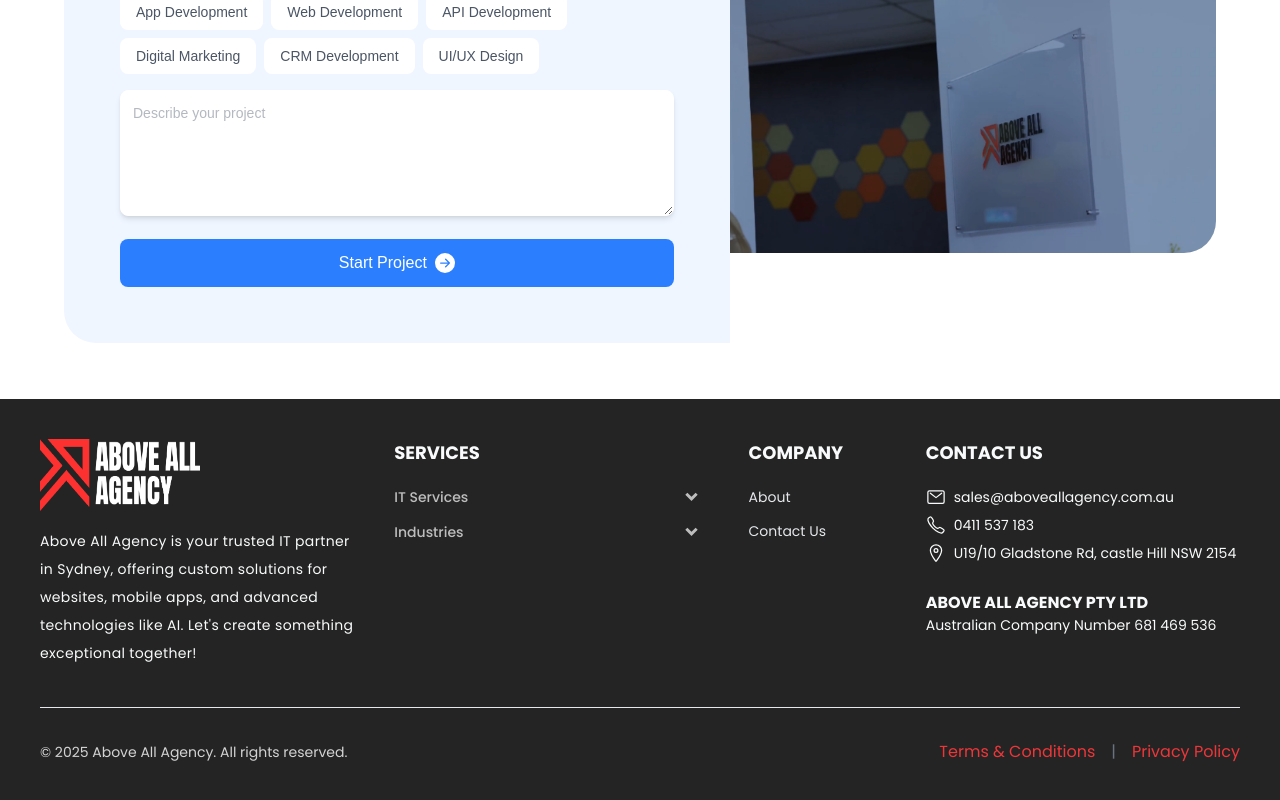
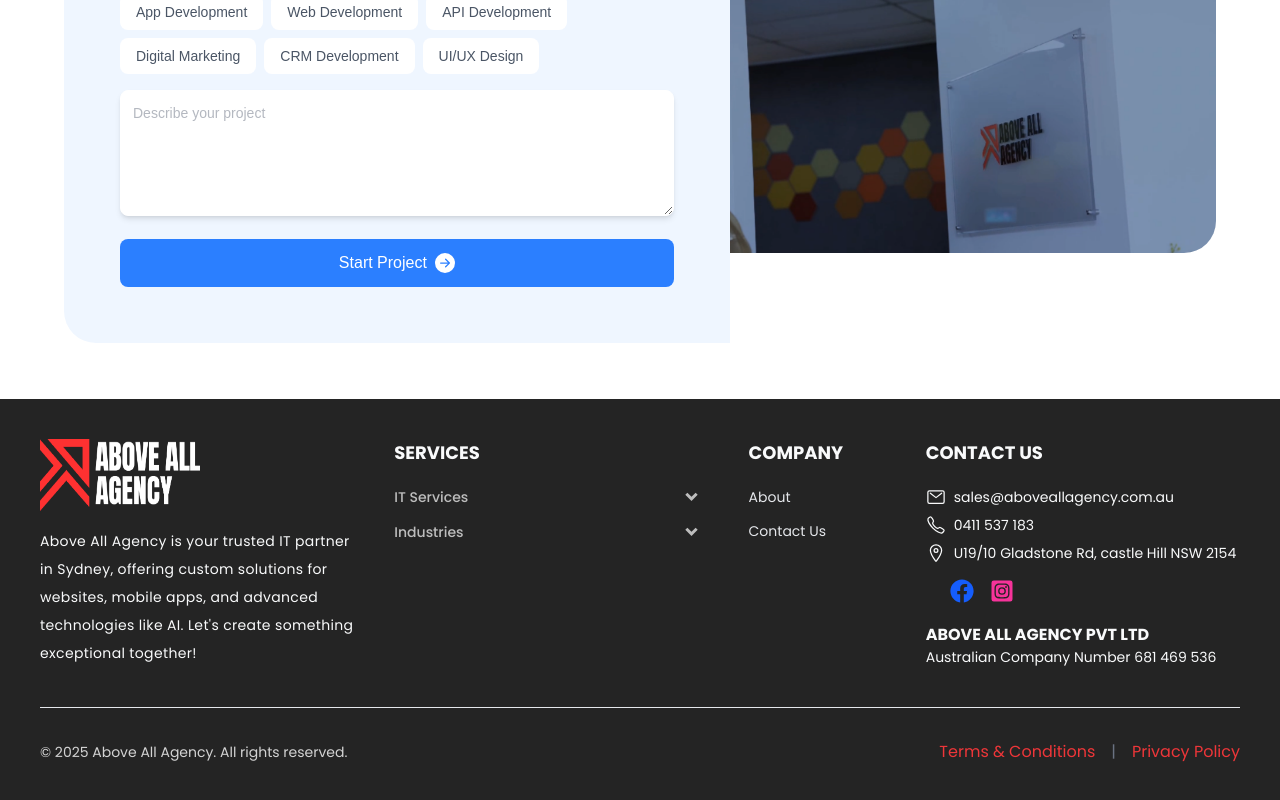
Before and after one commit to volvrit1/aaa-new-design, a Next.js app: page /services/api-development in a window 1280 px wide. Shown: the part 6598-7398 px from the top of the page. Built offline with nearby package versions, Linux system fonts and the light colour scheme.

Commit message:
added social media and remove space & link

```diff
--- a/src/app/components/common/Footer.tsx
+++ b/src/app/components/common/Footer.tsx
@@ -9,6 +9,7 @@ import {
   IoLocationOutline,
 } from "react-icons/io5";
 import Accordion from "./FooterAccordion";
+import { FaFacebook, FaInstagramSquare } from "react-icons/fa";
 
 export default function Footer() {
   const services = [
@@ -236,12 +237,10 @@ export default function Footer() {
           </div>
 
           <div className="lg:col-span-2">
-            <h3 className="mb-3 text-lg uppercase font-semibold hidden lg:block">Services</h3>
-            <Accordion
-              sidebar={true}
-              diffColor={true}
-              services={servicesNew}
-            />
+            <h3 className="mb-3 text-lg uppercase font-semibold hidden lg:block">
+              Services
+            </h3>
+            <Accordion sidebar={true} diffColor={true} services={servicesNew} />
           </div>
 
           <div>
@@ -293,26 +292,54 @@ export default function Footer() {
                 </strong>{" "}
                 0411 537 183{" "}
               </Link>
-              <p className="text-sm mb-2 flex items-center">
+              <p className="text-sm flex items-center mb-4">
                 <strong>
                   <IoLocationOutline className="text-xl mr-2" />
                 </strong>{" "}
                 U19/10 Gladstone Rd, castle Hill NSW 2154
               </p>
-              <p className="uppercase pt-5 font-bold">Above All Agency PTY LTD</p>
-              <p className="text-sm">Australian Company Number <Link href={"tel:681469536"} className="hover:underline">681 469 536</Link></p>
+              <p className="flex items-center gap-4 pl-6">
+                <Link
+                  href={
+                    "https://www.facebook.com/profile.php?id=61567180822428"
+                  }
+                  title="facebook"
+                >
+                  <FaFacebook className="text-2xl text-blue-600" />
+                </Link>
+                <Link href={"https://www.instagram.com/aboveallagency"} title="instagram">
+                  <FaInstagramSquare className="text-2xl text-pink-500" />
+                </Link>
+              </p>
+              <p className="uppercase pt-5 font-bold">
+                Above All Agency PVT LTD
+              </p>
+              <p className="text-sm">
+                Australian Company Number{" "}
+                <Link href={"tel:681469536"} className="hover:underline">
+                  681 469 536
+                </Link>
+              </p>
             </div>
           </div>
         </div>
         <hr className="my-8 border-gray-200" />
         <div className="flex flex-col md:flex-row justify-between items-center text-sm text-gray-500">
-          <div className="text-white/80">© {new Date().getFullYear()} Above All Agency. All rights reserved.</div>
+          <div className="text-white/80">
+            © {new Date().getFullYear()} Above All Agency. All rights reserved.
+          </div>
           <div className="flex space-x-4 text-base mt-2 md:mt-0">
-            <Link href="/terms-and-conditions" className="text-[#EE3639] hover:underline">
+            <Link
+              href="/terms-and-conditions"
+              className="text-[#EE3639] hover:underline"
+            >
               Terms & Conditions
             </Link>
             <span className="hidden md:block">|</span>
-            <Link href="/privacy-policy" className="text-[#EE3639] hover:underline">
+            <Link
+              href="/privacy-policy"
+              className="text-[#EE3639] hover:underline"
+            >
               Privacy Policy
             </Link>
           </div>
--- a/src/app/components/home/WhyChoose.tsx
+++ b/src/app/components/home/WhyChoose.tsx
@@ -74,12 +74,6 @@ export default function WhyChoose() {
             <p className="font-[poppins] tracking-widest text-gray-700  font-light text-sm/5  w-full mx-auto text-left mb-12">
               {service?.description}
             </p>
-            <Link
-              href={service?.link}
-              className="w-full border border-black hover:border-[#EE3639] p-2 text-gray-800 text-center hover:text-gray-50 hover:bg-[#EE3639] transition-colors"
-            >
-              View Service
-            </Link>
           </div>
         ))}
       </div>
--- a/src/app/services/web-development/componnets/WhyChooseAgency.tsx
+++ b/src/app/services/web-development/componnets/WhyChooseAgency.tsx
@@ -16,7 +16,7 @@ export default function WhyChooseAgency() {
         <h2
           className={`lg:w-5/6 m-auto text-xl sm:text-4xl md:text-3xl lg:text-3xl xl:text-3xl font-bold text-[#EE3639] mb-4 `}
         >
-          <span className="text-gray-800"> Why Choose Us As Your  </span>
+          <span className="text-gray-800">Why Choose Us As Your</span>
           {" Web Development Agency "}
         </h2>
         <p
```
